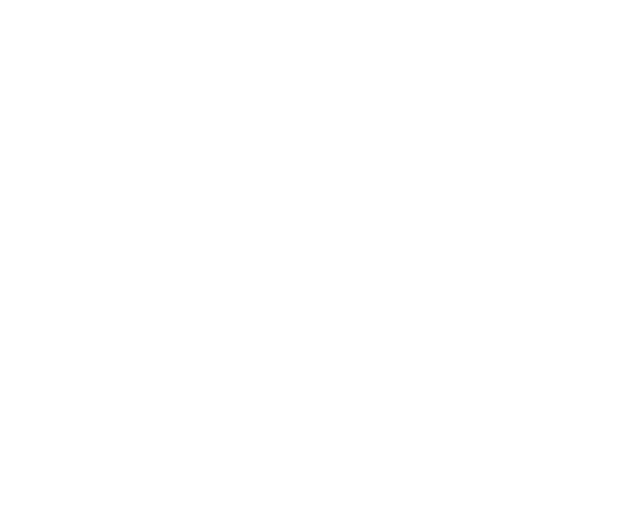
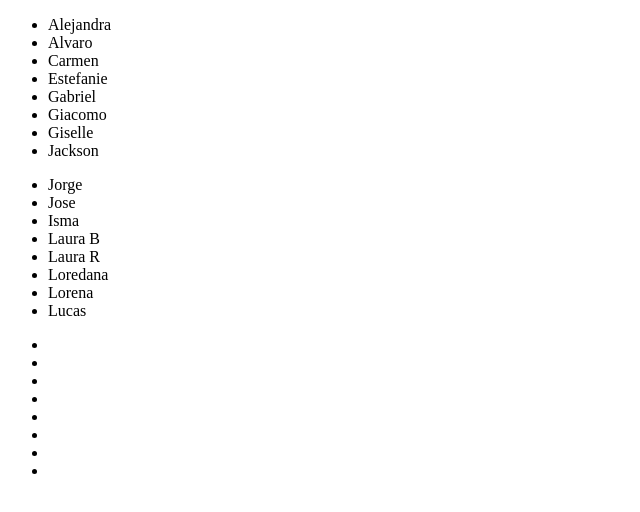
Before and after one commit to crimanlor/wheeelOfDoom, a plain HTML site: page src/index.html in a window 1280 px wide. Shown: the whole page, without its empty margins (0-640 px from the left). Drawn offline with Linux system fonts and the light colour scheme.

Commit message:
Progreso estructura html

```diff
--- a/src/index.html
+++ b/src/index.html
@@ -1,17 +1,53 @@
 <!DOCTYPE html>
 <html lang="en">
+
 <head>
-    <meta charset="UTF-8">
-    <meta name="viewport" content="width=device-width, initial-scale=1.0">
-    <link rel="stylesheet" href="styles/main.css">
+    <meta charset="UTF-8" />
+    <meta name="viewport" content="width=device-width, initial-scale=1.0" />
+    <link rel="stylesheet" href="styles/main.css" />
     <title>Wheel of Doom</title>
 </head>
+
 <body>
     <main>
         <section id="namesSection"></section>
-        <section id="nameSelectedSection"></section>
+        <ul>
+            <li>Alejandra</li>
+            <li>Alvaro</li>
+            <li>Carmen</li>
+            <li>Estefanie</li>
+            <li>Gabriel</li>
+            <li>Giacomo</li>
+            <li>Giselle</li>
+            <li>Jackson</li>
+        </ul>
+        <ul>
+            <li>Jorge</li>
+            <li>Jose</li>
+            <li>Isma</li>
+            <li>Laura B</li>
+            <li>Laura R</li>
+            <li>Loredana</li>
+            <li>Lorena</li>
+            <li>Lucas</li>
+        </ul>
+        <ul>
+            <li></li>
+            <li></li>
+            <li></li>
+            <li></li>
+            <li></li>
+            <li></li>
+            <li></li>
+            <li></li>
+        </ul>
+        <section id="nameSelectedSection">
+            <p></p>
+            <div></div>
+        </section>
         <div id="buttonContainer"></div>
     </main>
     <script src="js/main.js"></script>
 </body>
+
 </html>
```
